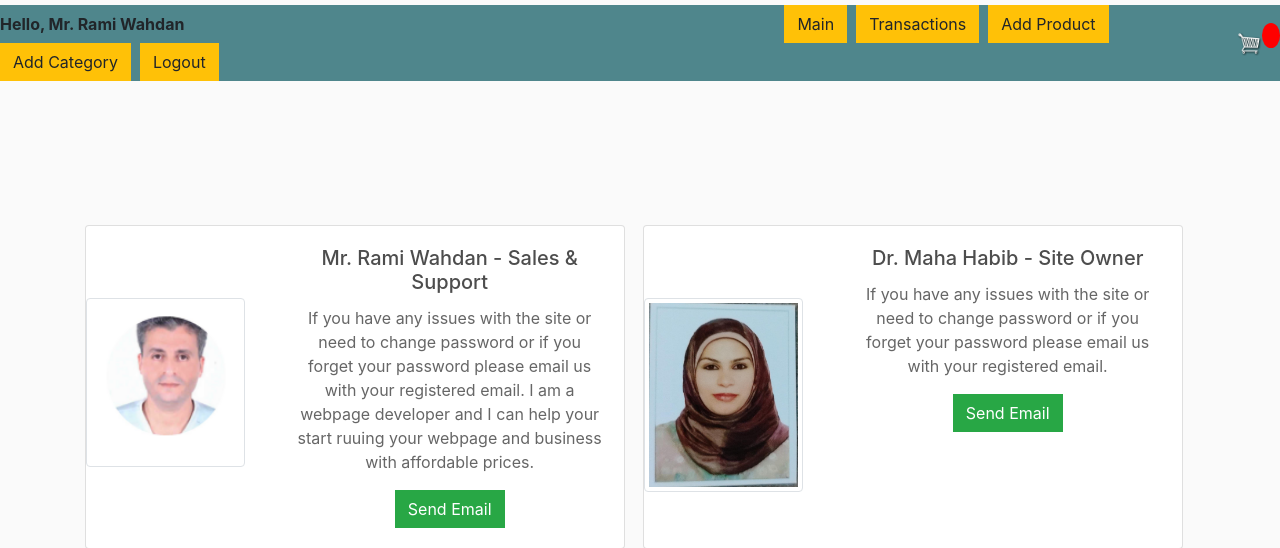
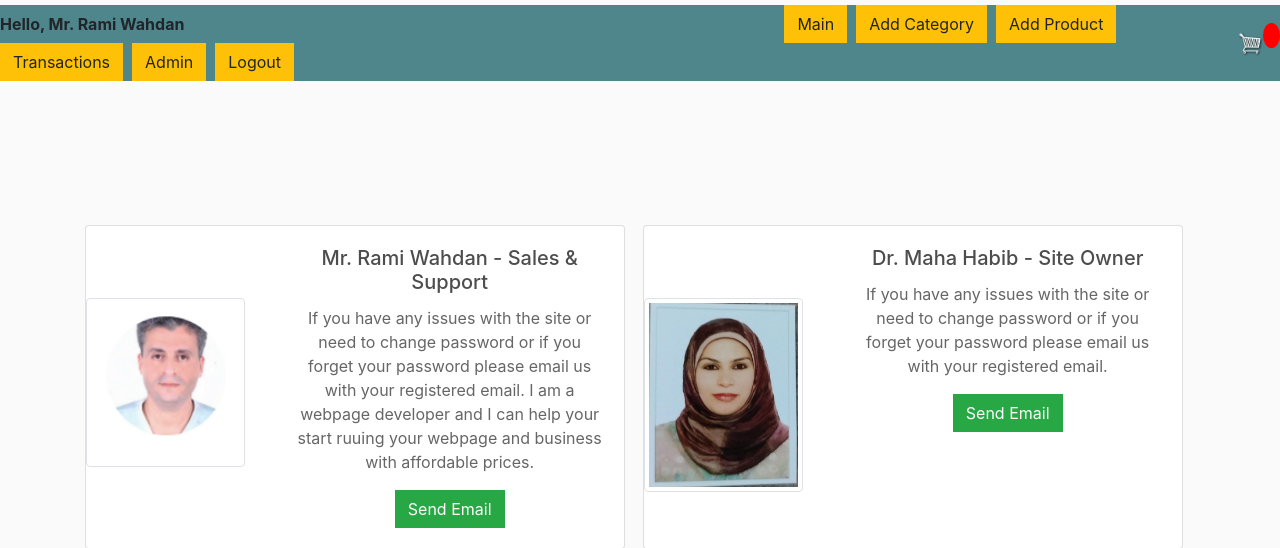
Before and after one commit to rwahdan2022/maha2022, a Django app: page / in a window 1280 px wide. Shown: the part 201-749 px from the top of the page. Run offline with Django 3.2, Linux system fonts and the light colour scheme; a user stored in the database is signed in; some libraries are stand-ins or nearby versions.

Commit message:
Initial Heroku commit_final3

```diff
--- a/cart/templates/cart/main.html
+++ b/cart/templates/cart/main.html
@@ -93,11 +93,13 @@
 			<strong>Hello, {{request.user.get_full_name}}<span style="padding-left:600px;"></span></strong>
 				<a href="{% url 'store' %}"class="btn btn-warning">Main</a>
 		    		&nbsp;&nbsp;
-		    		<a href="{% url 'list-transactions' %}"class="btn btn-warning">Transactions</a>
+		    		<a href="{% url 'add-cat' %}"class="btn btn-warning">Add Category</a>
 		    		&nbsp;&nbsp;
 		    		<a href="{% url 'add-product' %}"class="btn btn-warning">Add Product</a>
 		    		&nbsp;&nbsp;
-		    		<a href="{% url 'add-cat' %}"class="btn btn-warning">Add Category</a>
+		    		<a href="{% url 'list-transactions' %}"class="btn btn-warning">Transactions</a>
+		    		&nbsp;&nbsp;
+		    		<a href="{% url 'admin' %}"class="btn btn-warning">Admin</a>
 		    		&nbsp;&nbsp;
 		    	    	<a href="{% url 'logout' %}"class="btn btn-warning">Logout</a>
 		{% else %}
--- a/cart/urls.py
+++ b/cart/urls.py
@@ -12,4 +12,5 @@ urlpatterns = [
     path('add_product/', views.add_product, name="add-product"),
     path('add_cat/', views.add_cat, name="add-cat"),
     path('store.html/', views.store, name="store"),
+    path('admin/', views.go_admin, name="admin"),
 ]
--- a/cart/views.py
+++ b/cart/views.py
@@ -12,6 +12,9 @@ from django.template.loader import render_to_string, get_template
 from django.conf import settings
 from django.core.mail import EmailMessage
 from .forms import ProductForm, CatForm, DocumentForm
+
+def go_admin(request):
+	return render(request,'admin/',{})
 
 def aboutme(request):
 	return render(request,'about.html',{})
```
